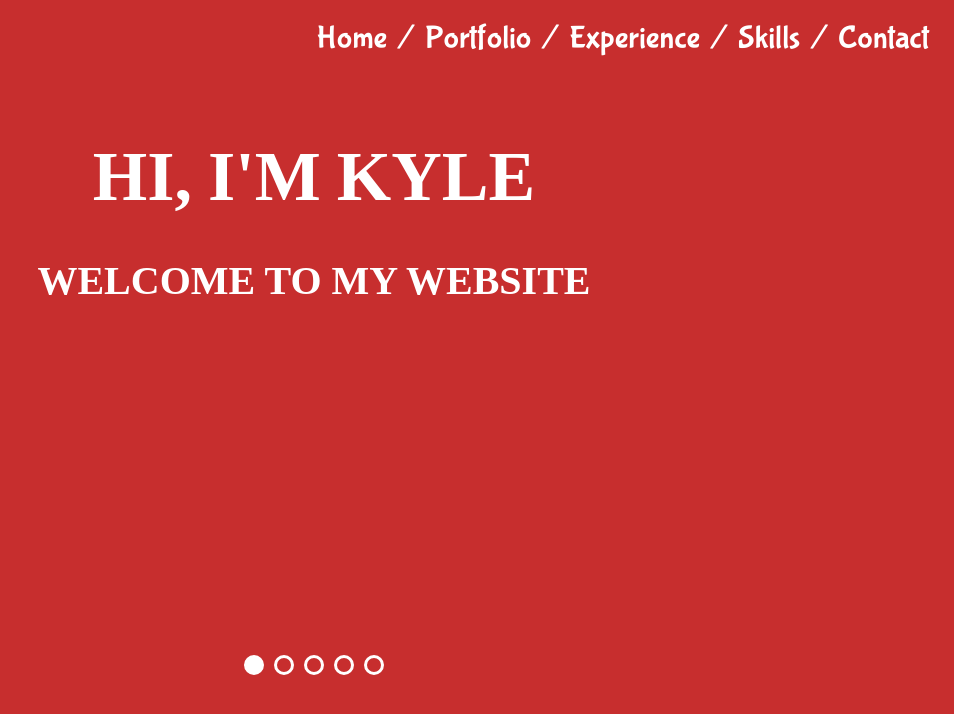
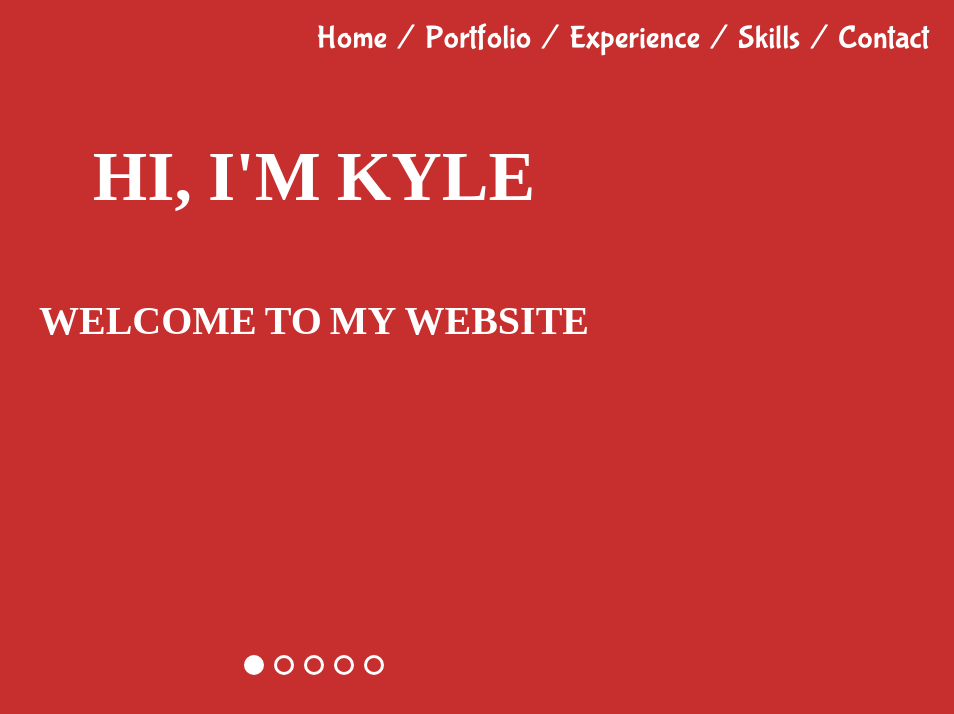
Before and after one commit to kylejw2/portfolio, a React (Create React App) app: page / in a window 1280 px wide. Shown: the top 714 px of the page, without its empty margins (326-1280 px from the left). Built offline with nearby package versions, Linux system fonts and the light colour scheme; a web font is replaced by a local one.

Commit message:
Removed useTransition spring and added regular useSpring for each word animation

```diff
--- a/src/components/Home.js
+++ b/src/components/Home.js
@@ -1,6 +1,7 @@
 import React, {useState, useEffect} from 'react';
-import { useTransition, useSpring, animated } from 'react-spring';
+import { useSpring, animated } from 'react-spring';
 import Letter from './Letter';
+import Word from './Word';
 
 const Home = () => {
 
@@ -32,19 +33,19 @@ const Home = () => {
     const [color, setColor] = useState(colors[0]);
     const [tile, setTile] = useState(tiles[0]);
     const [index, setIndex] = useState(0);
-    const [descriptionWords, setDescriptionWords] = useState(tile.description.split(' '));
+    // const [descriptionWords, setDescriptionWords] = useState(tile.description.split(' '));
 
-    const transitions = useTransition(descriptionWords, word => `${word}`, {
-        from: { position: 'absolute', opacity: 0, transform: 'scale(0)' },
-        enter: { position: 'absolute', opacity: 1, transform: 'scale(1)' },
-        leave: { position: 'absolute', opacity: 0, transform: 'scale(0)' },
-        // from: { opacity: 0, marginLeft: '100px', marginRight: '-100px' },
-        // enter: { opacity: 1, marginLeft: '0px', marginRight: '0px' },
-        // leave: { opacity: 0, marginLeft: '-100px', marginRight: '100px' },
-        // from: { transform: 'translate3d(0,-20px,0)' },
-        // enter: { transform: 'translate3d(0,0px,0)' },
-        // leave: { transform: 'translate3d(0,-20px,0)' },
-        })
+    // const transitions = useTransition(descriptionWords, word => `${word}`, {
+    //     from: { position: 'absolute', opacity: 0, transform: 'scale(0)' },
+    //     enter: { position: 'absolute', opacity: 1, transform: 'scale(1)' },
+    //     leave: { position: 'absolute', opacity: 0, transform: 'scale(0)' },
+    //     // from: { opacity: 0, marginLeft: '100px', marginRight: '-100px' },
+    //     // enter: { opacity: 1, marginLeft: '0px', marginRight: '0px' },
+    //     // leave: { opacity: 0, marginLeft: '-100px', marginRight: '100px' },
+    //     // from: { transform: 'translate3d(0,-20px,0)' },
+    //     // enter: { transform: 'translate3d(0,0px,0)' },
+    //     // leave: { transform: 'translate3d(0,-20px,0)' },
+    //     })
 
     useEffect(() => {
         const interval = setInterval(() => {
@@ -53,7 +54,7 @@ const Home = () => {
             else {setIndex(index => index + 1); newIndex = index + 1;}
             setColor(colors[newIndex]);
             setTile(tiles[newIndex]);
-            setDescriptionWords(tiles[newIndex].description.split(' '));
+            // setDescriptionWords(tiles[newIndex].description.split(' '));
         }, 10000);
         return () => clearInterval(interval);
       }, [index, color, tile, colors, tiles]);
@@ -74,7 +75,7 @@ const Home = () => {
                 setTile(tiles[i]);
                 setColor(colors[i]);
                 setIndex(i);
-                setDescriptionWords(tiles[i].description.split(' '))
+                // setDescriptionWords(tiles[i].description.split(' '))
             }}></button>);
     }
 
@@ -96,6 +97,11 @@ const Home = () => {
         return nav;
     }
 
+    const getDescription = () => {
+        const descriptionWords = tile.description.split(' ');
+        return descriptionWords.map(word => <Word key={`${index}.${word}`} word={word} />)
+    }
+
     return (
 
         <main className='home'>
@@ -105,12 +111,14 @@ const Home = () => {
                 <div className='tile-title'>
                     {getTitle()}
                 </div>
-
-                <animated.h3 className='description'>{tile.description}</animated.h3>
+                <div className='tile-description'>
+                    {getDescription()}
+                </div>
+                {/* <animated.h3 className='description'>{tile.description}</animated.h3> */}
                 {index !== 0 ? <button className='learn-more' style={{color: color}}>Learn More</button> : ''}
-                { transitions.map(({ item, props, key }) => {
+                {/* { transitions.map(({ item, props, key }) => {
                     // return <animated.div key={key} style={props}>{item}</animated.div>
-                })}
+                })} */}
 
             </section>
             <div className='button-group'>
--- /dev/null
+++ b/src/components/Word.js
@@ -0,0 +1,19 @@
+import React from 'react';
+import { useSpring, animated } from 'react-spring';
+
+const Word = props => {
+
+    const fade = useSpring({
+        from: {opacity: 0, transform: `translate3d(${(Math.random() - .5) * 200}px, 0px, 0) scale(1) rotateX(0deg)`},
+        opacity: 1,
+        transform: `translate3d(0px, 0px, 0) scale(1) rotateX(0deg)`
+    });
+
+    return (
+        <animated.h3 style={fade} className='description'>
+            {props.word}
+        </animated.h3>
+    )
+}
+
+export default Word;
--- a/src/index.css
+++ b/src/index.css
@@ -110,6 +110,16 @@ main {
   border: 4px solid white;
 }
 
+.tile-description {
+  margin: 80px 0;
+  display: flex;
+  justify-content: center;
+  flex-wrap: wrap;
+}
+.tile-description > h3 {
+  margin: 0 4px;
+}
+
 @media only screen and (max-width: 1029px) {
   .description {
     font-size: 50px;
```
